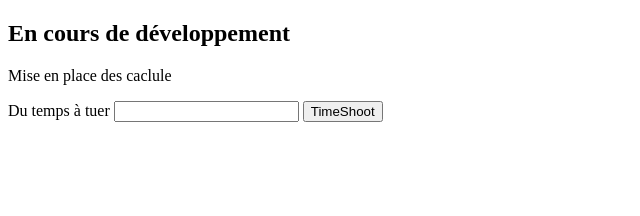
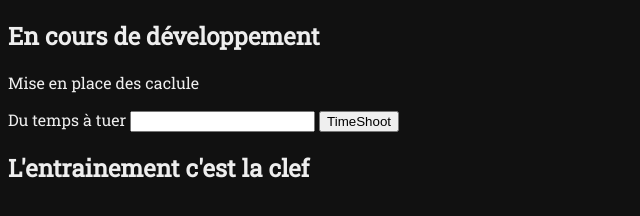
Before and after one commit to Namouke/trainingJavascript, a plain HTML site: page cv.html in a window 1280 px wide. Shown: the whole page, without its empty margins (0-640 px from the left). Drawn offline with Linux system fonts and the light colour scheme.

Commit message:
update training

```diff
--- /dev/null
+++ b/css/cvStyle.css
@@ -0,0 +1,7 @@
+/* General use */
+
+body {
+    background-color: #111;
+    color: #eee;
+    font-family: 'Roboto Slab', serif;
+}
--- a/cv.html
+++ b/cv.html
@@ -2,8 +2,12 @@
 <html lang="fr">
 <head>
     <meta charset="UTF-8">
+    <link rel="stylesheet" href="/css/cvStyle.css">
     <meta http-equiv="X-UA-Compatible" content="IE=edge">
     <meta name="viewport" content="width=device-width, initial-scale=1.0">
+    <link rel="preconnect" href="https://fonts.googleapis.com">
+    <link rel="preconnect" href="https://fonts.gstatic.com" crossorigin>
+    <link href="https://fonts.googleapis.com/css2?family=Roboto+Slab&display=swap" rel="stylesheet">
 
     <title>Curriculum Vitae</title>
 
@@ -12,6 +16,9 @@
 </head>
 
 <body>
+
+    <!-- Section 1  Training Number -->
+
     <Section>
         <h1>En cours de développement</h1>
         <p>Mise en place des caclule</p>
@@ -24,5 +31,11 @@
             <p id="secondes"></p>
         </div>
     </Section>
+
+    <!-- Section 2 Training Data -->
+
+    <Section class="training-data">
+        <h2>L'entrainement c'est la clef</h2>
+    </Section>
 </body>
 </html>
--- a/js/training.js
+++ b/js/training.js
@@ -1,4 +1,5 @@
 
+// Training Nombre
 
 let heuresParJour = 24;
 let minutesParHeure = 60;
@@ -21,3 +22,5 @@ boutonClick.addEventListener('click', () => {
     secondes.innerText = `${calculeSecondes} secondes.`
 
 })
+
+// Trainig Date
```
